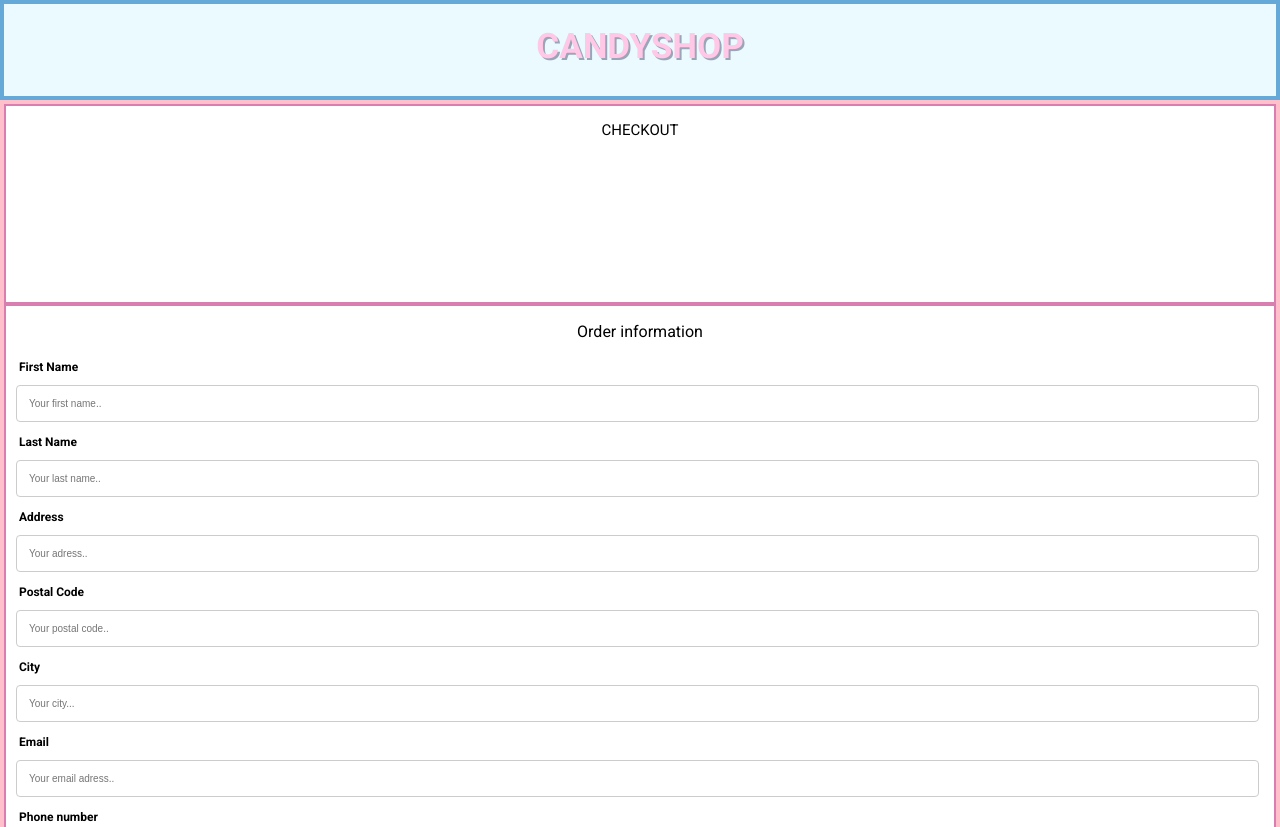
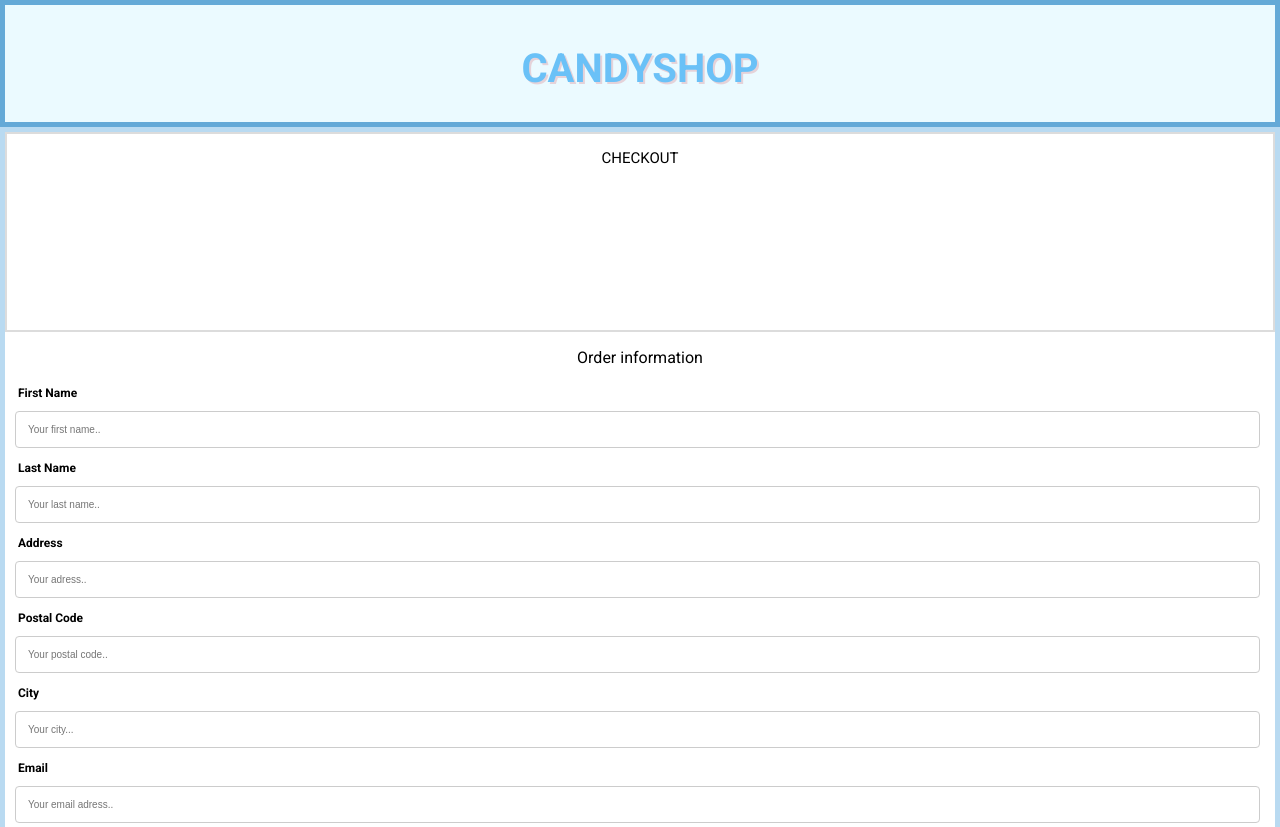
Before and after one commit to LinusOhl/fed22m-candyshop, a website built with Vite: page checkout.html in a window 1280 px wide. Shown: the top 827 px of the page. Built offline with nearby package versions, Linux system fonts and the light colour scheme.

Commit message:
fixed css on checkout view

```diff
--- a/checkout.css
+++ b/checkout.css
@@ -10,31 +10,27 @@ body {
     display: none;
   }
 
-  header {
-    background-color: rgb(235, 250, 255);
-    box-sizing: border-box;
-    position: sticky;
-    border: 4px solid rgb(100, 169, 215);
-    width: 100%;
-    height: 100px;
-  }
+
 
   #checkoutHeader {
-    font-family: 'Roboto', sans-serif;
-    font-size: 35px;
-    text-transform: uppercase;
-    text-align: center;
-    font-weight: 600;
-    padding-top: 22px;
-    color: rgb(255, 200, 230);
-    background-color: rgb(235, 250, 255);
-    text-shadow: 2px 2px #99a6b8;
+  font-size: 40px;
+  text-align: center;
+  text-transform: uppercase;
+  font-family: 'Roboto', sans-serif;
+  font-weight: 600;
+  color: rgb(106, 193, 247);
+  background-color: rgb(235, 250, 255);
+  text-shadow: 2px 2px #e5d2d9;
+  margin: auto;
+  padding-top: 40px;
+  padding-bottom: 30px;
+  border: 5px solid rgb(100, 169, 215);
   }
 
   #wholeCheckout {
     box-sizing: border-box;
-    border: 4px solid pink;
-    height: 100vh;
+    border: 5px solid rgba(105, 177, 225, 0.466);
+    height: 100%;
   }
 
   .shopppingCart {
@@ -46,14 +42,14 @@ body {
   #orderInfo {
     display: inline-block;
     box-sizing: border-box;
-    border: 2px solid rgb(218, 126, 175);
+
     height: 459px;
   }
 
   #checkoutCart {
     display: inline-block;
     box-sizing: border-box;
-    border: 2px solid rgb(218, 126, 175);
+    border: 2px solid rgba(181, 181, 181, 0.466);
     width: 100%;
     height: 200px;
   }
--- a/src/style.css
+++ b/src/style.css
@@ -3,8 +3,6 @@ body {
   padding: 0;
   box-sizing: border-box;
 }
-
-
 
 .hide {
   display: none;
```
